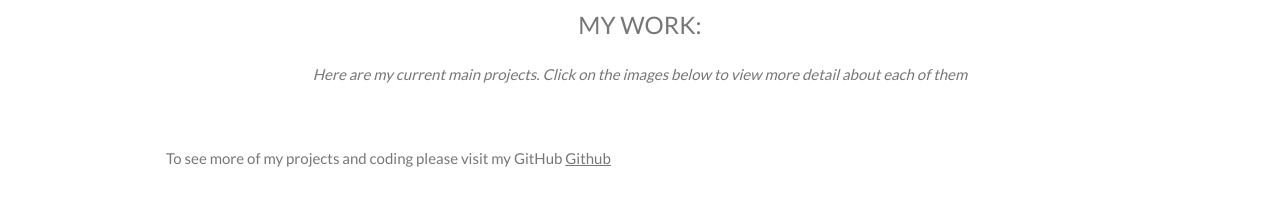
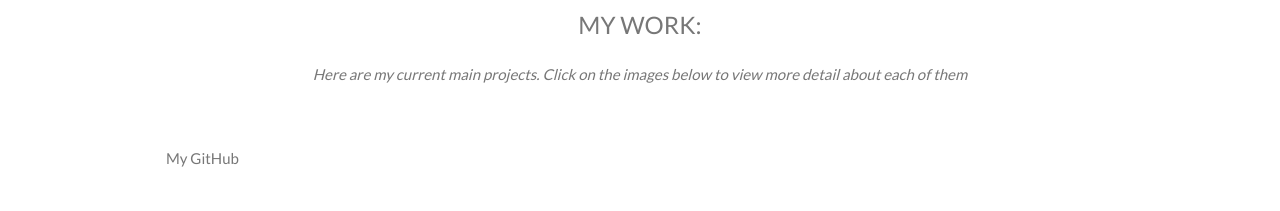
Before and after one commit to TulsiPopat/tulsipopat.github.io, a website: page index.html in a window 1280 px wide. Shown: the part 1672-1883 px from the top of the page. Drawn offline with nearby package versions, Linux system fonts and the light colour scheme; grey boxes are pictures that could not be loaded.

Commit message:
fixing github link

```diff
--- a/index.html
+++ b/index.html
@@ -151,7 +151,7 @@ body, html {
 <div class="w3-content w3-container w3-padding-64" id="portfolio">
   <h3 class="w3-center">MY WORK:</h3>
   <p class="w3-center"><em>Here are my current main projects. Click on the images below to view more detail about each of them</em></p><br>
-  <p class="w3-center><em>To see more of my projects and coding please visit my GitHub <a href = "https://github.com/TulsiPopat"> Github</a></em></p><br>
+  <p class="w3-center>To see more of my projects and coding please visit my GitHub <a href="https://github.com/tulsipopat" target="_blank"> My GitHub</a></p><br>
 
   <!-- Responsive Grid.  columns on tablets, laptops and desktops. Will stack on mobile devices/small screens (100% width) -->
   <div class="w3-center">
```
